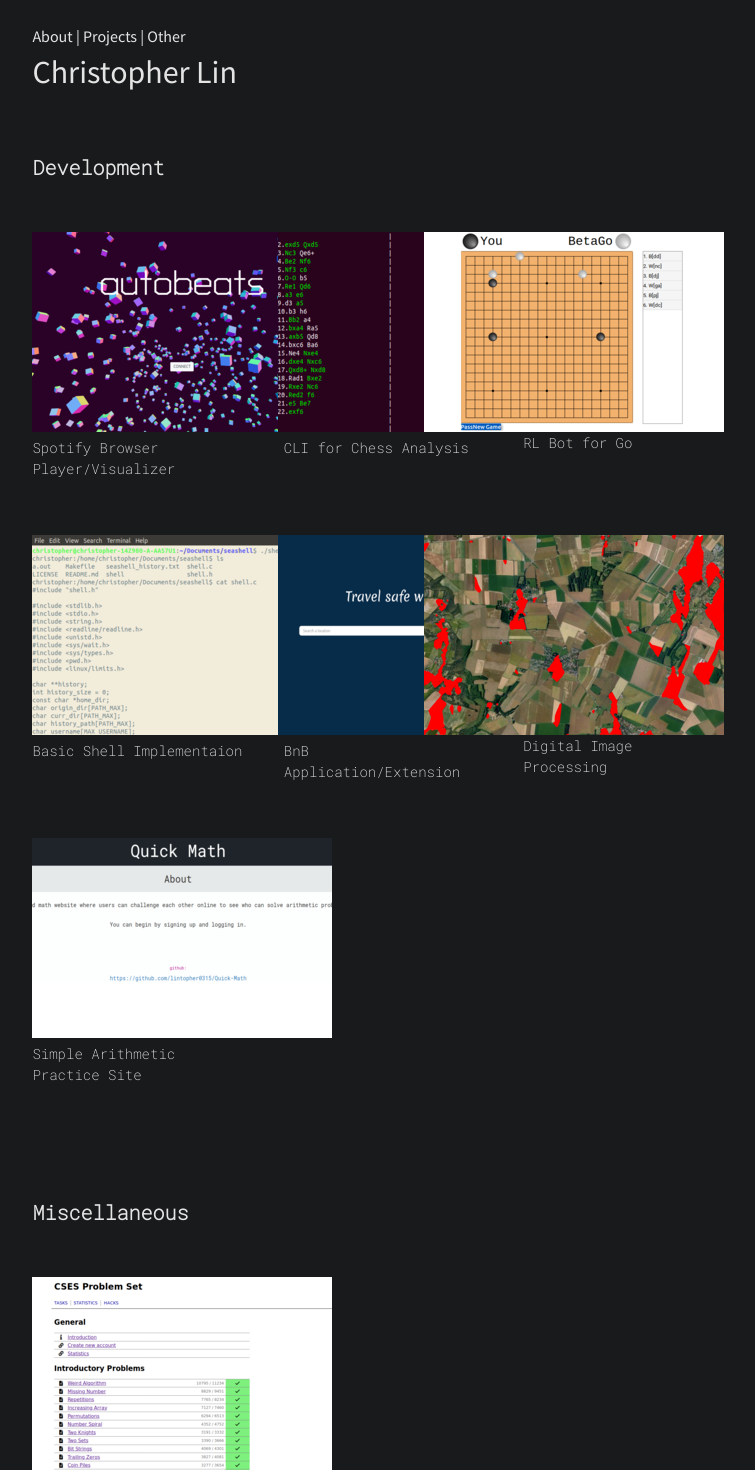
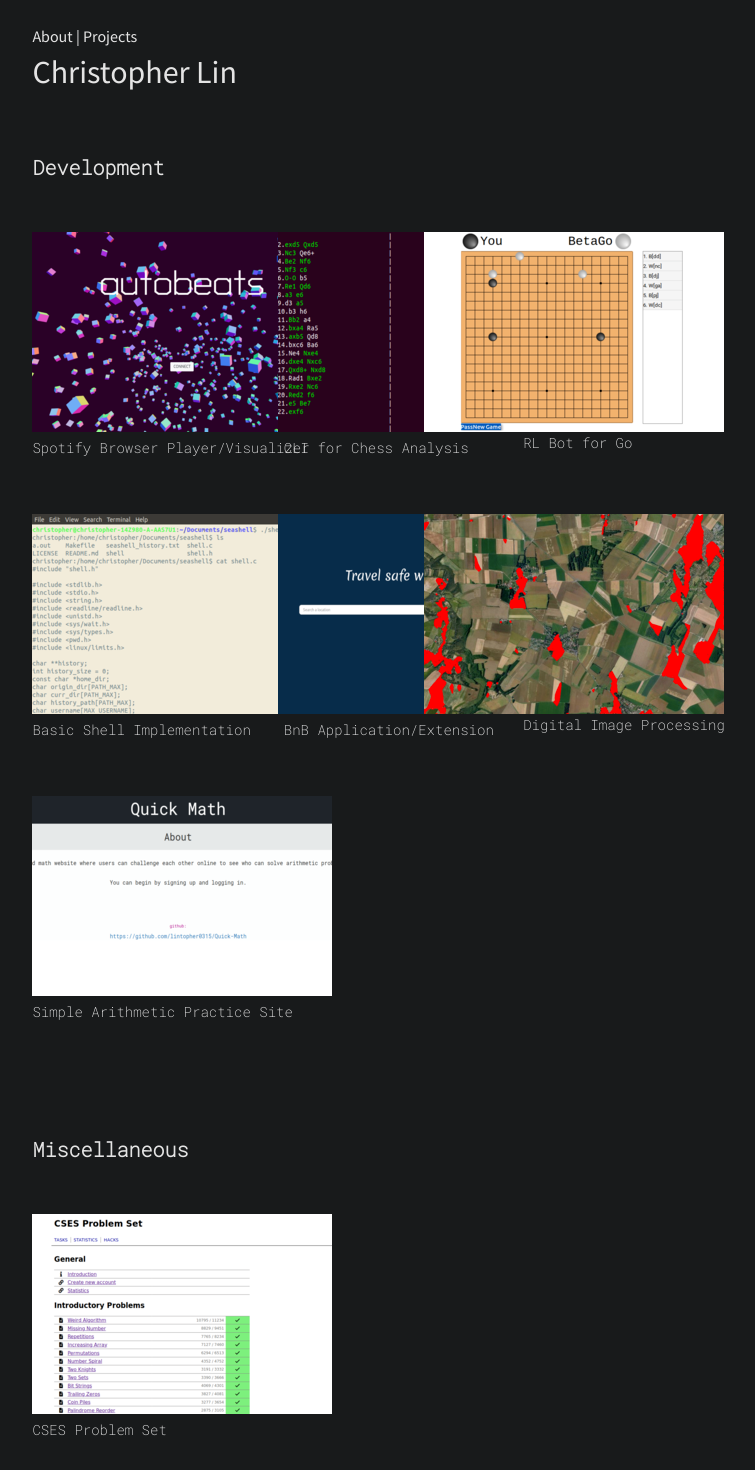
Before and after one commit to lintopher0315/lintopher-me, a React (Create React App) app: page / in a window 1280 px wide. Shown: the top 1470 px of the page, without its empty margins (262-1017 px from the left). Built offline with nearby package versions, Linux system fonts and the light colour scheme.

Commit message:
added redirects to all links

```diff
--- a/src/App.js
+++ b/src/App.js
@@ -25,16 +25,16 @@ function App() {
 
   return (
     <div id="app">
+      <BrowserRouter>
         <Header />
-      <BrowserRouter>
           <Switch>
             <Route path="/" exact component={Home} />
             <Route path="/about" component={About} />
             {routes}
             <Route component={NotFound} />
           </Switch>
+        <Footer />
       </BrowserRouter>
-      <Footer />
     </div>
   );
 }
--- a/src/components/About.js
+++ b/src/components/About.js
@@ -1,6 +1,7 @@
 import React from 'react';
 
 function About() {
+
     return (
         <div>
             <div id="about-title">
@@ -17,7 +18,7 @@ function About() {
                 <img src={require("./../res/net.svg")} alt="1" id="about-icon" style={{filter: 'invert(19%) sepia(19%) saturate(7093%) hue-rotate(253deg) brightness(92%) contrast(92%)'}} />
                 <img src={require("./../res/cplusplus.svg")} alt="1" id="about-icon" style={{filter: 'invert(19%) sepia(98%) saturate(2183%) hue-rotate(190deg) brightness(90%) contrast(101%)'}} />
                 <img src={require("./../res/node.svg")} alt="1" id="about-icon" style={{filter: 'invert(42%) sepia(92%) saturate(535%) hue-rotate(74deg) brightness(95%) contrast(74%)'}} />
-                <img src={require("./../res/flask.svg")} alt="1" id="about-icon" style={{filter: 'invert(25%) sepia(97%) saturate(1717%) hue-rotate(340deg) brightness(94%) contrast(98%)'}} />
+                <img src={require("./../res/flask.svg")} alt="1" id="about-icon" style={{filter: 'invert(100%) sepia(1%) saturate(2038%) hue-rotate(83deg) brightness(108%) contrast(101%)'}} />
                 <img src={require("./../res/aws.svg")} alt="1" id="about-icon" style={{filter: 'invert(35%) sepia(16%) saturate(1014%) hue-rotate(174deg) brightness(98%) contrast(92%)'}} />
                 <img src={require("./../res/vim.svg")} alt="1" id="about-icon" style={{filter: 'invert(35%) sepia(90%) saturate(3808%) hue-rotate(130deg) brightness(94%) contrast(99%)'}} />
                 <img src={require("./../res/python.svg")} alt="1" id="about-icon" style={{filter: 'invert(42%) sepia(23%) saturate(1249%) hue-rotate(166deg) brightness(94%) contrast(90%)'}} />
--- a/src/components/Header.js
+++ b/src/components/Header.js
@@ -1,9 +1,10 @@
 import React from 'react';
+import { Link } from "react-router-dom";
 
 function Header() {
     return (
         <div id="header">
-            About | Projects | Other
+            <Link to="/about" id="header-link" >About</Link> | <Link to="/" id="header-link">Projects</Link>
             <div id="title">
                 Christopher Lin
             </div>
--- a/src/components/Home.js
+++ b/src/components/Home.js
@@ -1,5 +1,6 @@
 import React from 'react';
 import { Container, Row, Col } from 'react-bootstrap';
+import { Link } from 'react-router-dom';
 
 const IMGS = [
     ["autobeats_img.png", "chessview_img.png", "gozero_img.png"],
@@ -13,11 +14,11 @@ const MISC_IMGS = [
 
 const TITLES = [
     ["Spotify Browser Player/Visualizer", "CLI for Chess Analysis", "RL Bot for Go"],
-    ["Basic Shell Implementaion", "BnB Application/Extension", "Digital Image Processing"],
+    ["Basic Shell Implementation", "BnB Application/Extension", "Digital Image Processing"],
     ["Simple Arithmetic Practice Site", null, null],
 ]
 
-const MISC_TITILES = [
+const MISC_TITLES = [
     ["CSES Problem Set", null, null],
 ]
 
@@ -42,7 +43,7 @@ function Home() {
                         {DESCS[i][0]}
                     </div>
                     <div id="card-title">
-                        <p>{TITLES[i][0]}</p>
+                        <p><Link id="card-link" to={IMGS[i][0].substring(0, IMGS[i][0].indexOf("_"))}>{TITLES[i][0]}</Link></p>
                     </div>
                 </Col>
                 <Col xs={12} sm={12} md={4}>
@@ -51,7 +52,7 @@ function Home() {
                         {DESCS[i][1]}
                     </div>
                     <div id="card-title">
-                        <p id="card-title-text-mid">{TITLES[i][1]}</p>
+                        <p id="card-title-text-mid">{IMGS[i][1]!==null ? <Link id="card-link" to={IMGS[i][1].substring(0, IMGS[i][1].indexOf("_"))}>{TITLES[i][1]}</Link> : <div></div>}</p>
                     </div>
                 </Col>
                 <Col id="right-col" xs={12} sm={12} md={4}>
@@ -60,7 +61,7 @@ function Home() {
                         {DESCS[i][2]}
                     </div>
                     <div id="card-title">
-                        <p id="card-title-text-right">{TITLES[i][2]}</p>
+                        <p id="card-title-text-right">{IMGS[i][2]!==null ? <Link id="card-link" to={IMGS[i][2].substring(0, IMGS[i][2].indexOf("_"))}>{TITLES[i][2]}</Link> : <div></div>}</p>
                     </div>
                 </Col>
             </Row>
@@ -76,7 +77,7 @@ function Home() {
                         {MISC_DESCS[i][0]}
                     </div>
                     <div id="card-title">
-                        <p>{MISC_TITILES[i][0]}</p>
+                        <p><Link id="card-link" to={MISC_IMGS[i][0].substring(0, MISC_IMGS[i][0].indexOf("_"))}>{MISC_TITLES[i][0]}</Link></p>
                     </div>
                 </Col>
                 <Col xs={12} sm={12} md={4}>
@@ -85,7 +86,7 @@ function Home() {
                         {MISC_DESCS[i][1]}
                     </div>
                     <div id="card-title">
-                        <p id="card-title-text-mid">{MISC_TITILES[i][1]}</p>
+                        <p id="card-title-text-mid">{MISC_IMGS[i][1]!==null ? <Link id="card-link" to={MISC_IMGS[i][1].substring(0, MISC_IMGS[i][1].indexOf("_"))}>{MISC_TITLES[i][1]}</Link> : <div></div>}</p>
                     </div>
                 </Col>
                 <Col id="right-col" xs={12} sm={12} md={4}>
@@ -94,7 +95,7 @@ function Home() {
                         {MISC_DESCS[i][2]}
                     </div>
                     <div id="card-title">
-                        <p id="card-title-text-right">{MISC_TITILES[i][2]}</p>
+                        <p id="card-title-text-right">{MISC_IMGS[i][2]!==null ? <Link id="card-link" to={MISC_IMGS[i][2].substring(0, MISC_IMGS[i][2].indexOf("_"))}>{MISC_TITLES[i][2]}</Link> : <div></div>}</p>
                     </div>
                 </Col>
             </Row>
--- a/src/components/styles.css
+++ b/src/components/styles.css
@@ -92,10 +92,21 @@ html body {
     padding-right: 0px;
 }
 
+#card-link {
+    color: rgb(228, 228, 228);
+    transition: 0.3s all ease;
+}
+
+#card-link:hover {
+    text-decoration: none;
+    opacity: 0.6;
+}
+
 #card-title {
     font-size: 14px;
     font-family: 'Roboto Mono';
     padding-top: 5px;
+    width: max-content;
 }
 
 #card-title-text-mid {
@@ -212,4 +223,18 @@ html body {
     width: 35px;
     height: auto;
     margin-right: 48px;
+    transition: 0.2s all ease;
 }
+
+#about-icon:hover {
+    opacity: 0.5;
+}
+
+#header-link {
+    color: rgb(228, 228, 228);
+}
+
+#header-link:hover {
+    opacity: 0.8;
+    text-decoration: none;
+}
```
Lines whose indentation alone changed are shown as unchanged.
